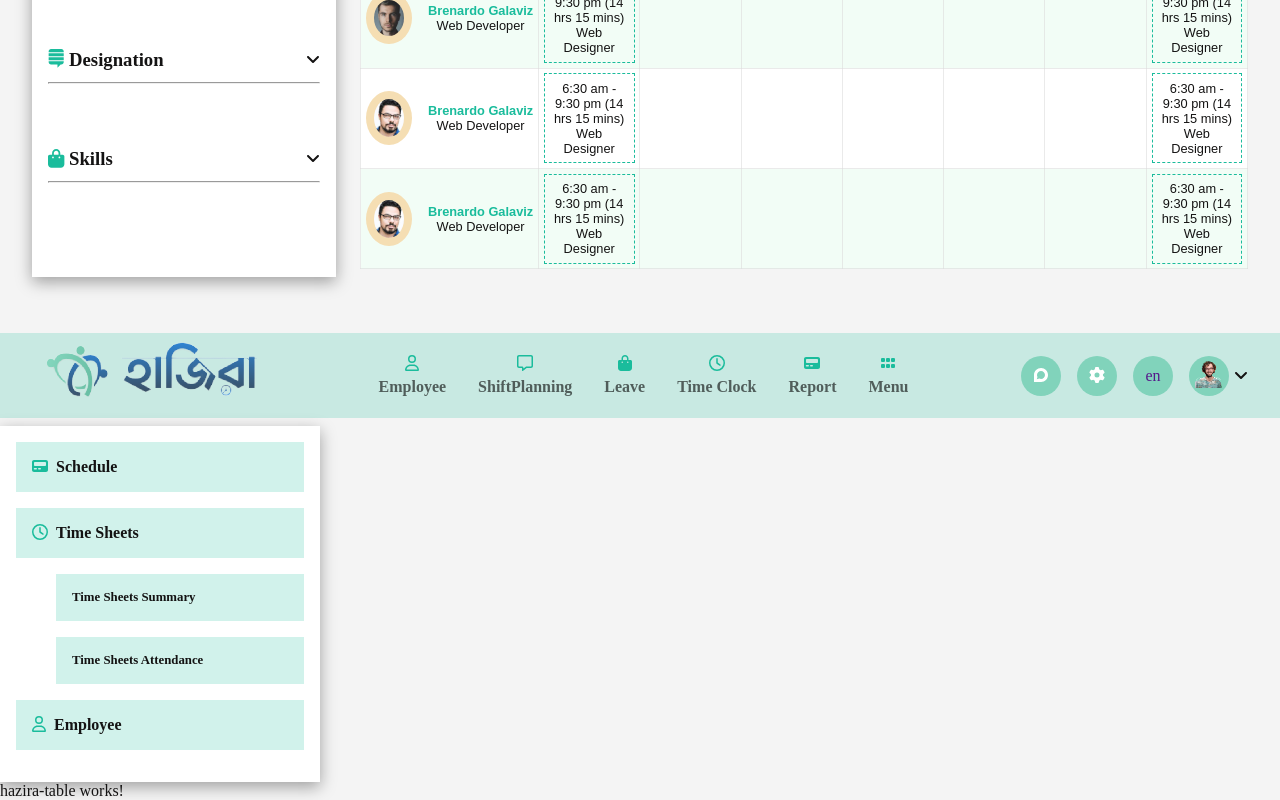
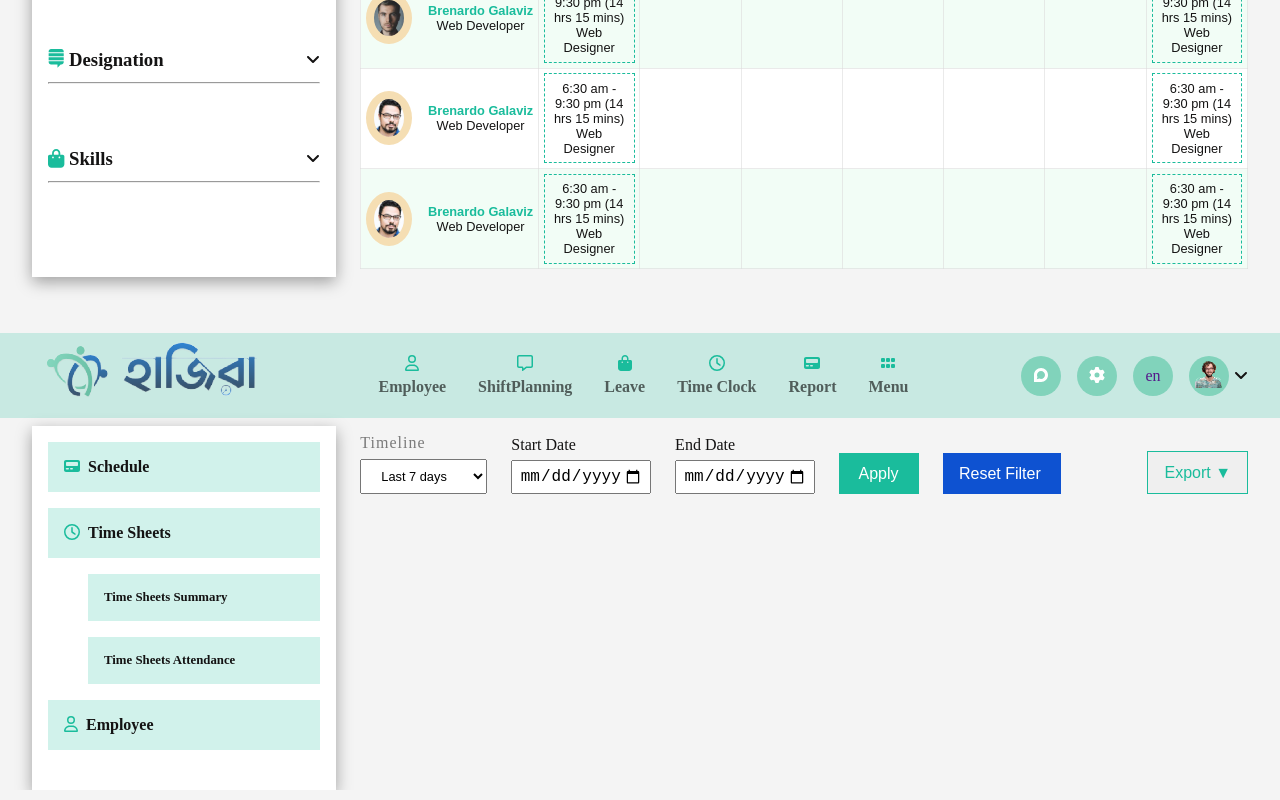
Before and after one commit to RatonRoy/Hazira, an Angular app: page / in a window 1280 px wide. Shown: the part 760-1560 px from the top of the page. Built offline with nearby package versions, Linux system fonts and the light colour scheme.

Commit message:
complet the table top section

```diff
--- a/src/app/second-page/hazira-table/hazira-table.component.css
+++ b/src/app/second-page/hazira-table/hazira-table.component.css
@@ -0,0 +1,87 @@
+.hazira-table {
+  margin: 1rem 0;
+}
+/* form styles  */
+.hazira-form {
+  display: flex;
+  justify-content: space-between;
+  align-items: flex-end;
+}
+.form-wrap {
+  display: flex;
+  justify-content: flex-start;
+  align-items: flex-end;
+}
+.timeline {
+}
+.timeline label {
+  font-size: 1rem;
+  margin-bottom: 0.4rem;
+  letter-spacing: 1px;
+  color: rgb(0, 0, 0, 0.5);
+  display: inline-block;
+}
+.timeline select {
+  padding: 0.5rem 1rem;
+  font-size: 0.8rem;
+  display: inline-block;
+}
+.begin-date {
+  margin-left: 1.5rem;
+}
+.begin-date label {
+  font-size: 1rem;
+  margin-bottom: 0.4rem;
+  display: inline-block;
+}
+.begin-date input {
+  padding: 0.3rem 0.4rem;
+  font-size: 1rem;
+  display: inline-block;
+  cursor: pointer;
+}
+.end-date {
+  margin-left: 1.5rem;
+}
+.end-date label {
+  font-size: 1rem;
+  margin-bottom: 0.4rem;
+  display: inline-block;
+}
+.end-date input {
+  padding: 0.3rem 0.4rem;
+  font-size: 1rem;
+  display: inline-block;
+  cursor: pointer;
+}
+.btn-submit {
+  border: none;
+  padding: 0.7rem 1rem;
+  font-size: 1rem;
+  background-color: #1abc9c;
+  color: white;
+  display: inline-block;
+  margin-left: 1.5rem;
+  cursor: pointer;
+}
+.btn-reset {
+  border: none;
+  padding: 0.7rem 1rem;
+  font-size: 1rem;
+  background-color: rgb(14, 82, 209);
+  color: white;
+  display: inline-block;
+  margin-left: 1.5rem;
+  cursor: pointer;
+}
+.btn-export {
+  border: 1px solid #1abc9c;
+  padding: 0.7rem 1rem;
+  font-size: 1rem;
+  /* background-color: rgb(14, 82, 209); */
+  color: #1abc9c;
+  display: inline-block;
+  /* margin-left: 1.5rem; */
+  cursor: pointer;
+}
+/* end of  form styles  */
--- a/src/app/second-page/hazira-table/hazira-table.component.html
+++ b/src/app/second-page/hazira-table/hazira-table.component.html
@@ -1 +1,39 @@
-<p>hazira-table works!</p>
+<section class="hazira-table">
+  <form class="hazira-form">
+    <div class="form-wrap">
+      <div class="timeline">
+        <label> Timeline </label> <br />
+        <select name=" timeline ">
+          <option value="7 days">Last 7 days</option>
+          <option value="15 days">Last 15 days</option>
+          <option value=" 30 days">Last 30 days</option>
+        </select>
+      </div>
+      <div class="begin-date">
+        <label> Start Date </label> <br />
+        <input
+          type="date"
+          name="begin"
+          placeholder="dd-mm-yyyy"
+          value=""
+          min="1997-01-01"
+          max="2023-12-31"
+        />
+      </div>
+      <div class="end-date">
+        <label for="cars"> End Date </label> <br />
+        <input
+          type="date"
+          name="begin"
+          placeholder="dd-mm-yyyy"
+          value=""
+          min="1997-01-01"
+          max="2023-12-31"
+        />
+      </div>
+      <input type="submit" value=" Apply " class="btn-submit" />
+      <input type="reset" value="Reset Filter " class="btn-reset" />
+    </div>
+    <button type="button" class="btn-export">Export &#x25BC;</button>
+  </form>
+</section>
--- a/src/app/second-page/second-page.component.css
+++ b/src/app/second-page/second-page.component.css
@@ -0,0 +1,4 @@
+.second-page-container {
+  display: flex;
+  justify-content: space-between;
+}
--- a/src/app/second-page/second-page.component.html
+++ b/src/app/second-page/second-page.component.html
@@ -1,5 +1,5 @@
 <app-header-second></app-header-second>
-<section class="second-page-container">
-  <app-sidebar-second></app-sidebar-second>
-  <app-hazira-table></app-hazira-table>
+<section class="second-page-container section-center">
+  <app-sidebar-second style="width: 25%"></app-sidebar-second>
+  <app-hazira-table style="width: 73%"></app-hazira-table>
 </section>
--- a/src/app/second-page/sidebar-second/sidebar-second.component.css
+++ b/src/app/second-page/sidebar-second/sidebar-second.component.css
@@ -1,5 +1,5 @@
 .second-sidebar {
-  width: 25%;
+  /* width: 25%; */
   height: 100%;
   background-color: white;
   box-shadow: rgba(0, 0, 0, 0.35) 0px 5px 15px;
```
